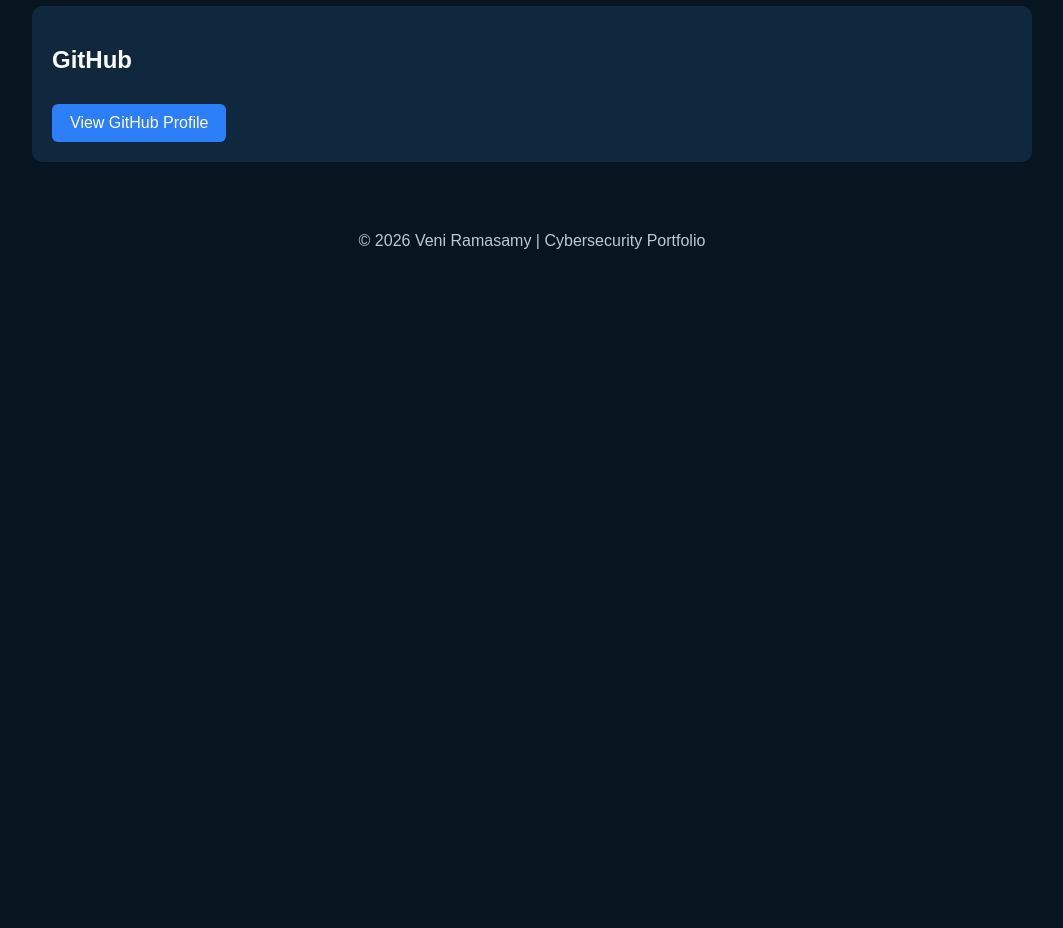
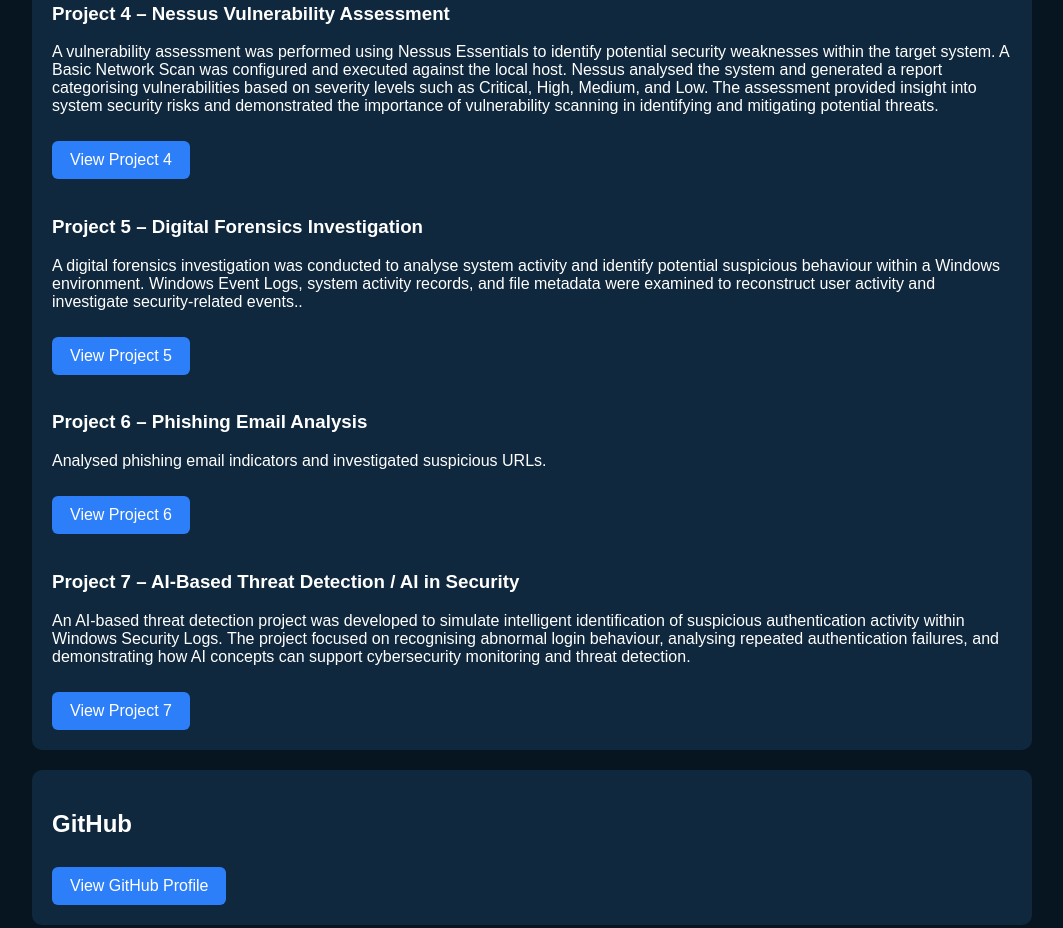
Before and after one commit to VR950612/Cybersecurity-Portfolio, a plain HTML site: page index.html in a window 1280 px wide. Shown: the part 1410-2338 px from the top of the page, without its empty margins (108-1171 px from the left). Before the commit the page ends 1680 px from the top, so only its background shows below. Drawn offline with Linux system fonts and the light colour scheme.

Commit message:
Update index.html

```diff
--- a/index.html
+++ b/index.html
@@ -137,6 +137,68 @@
            target="_blank">
            View Project 3
         </a>
+         <br><br>
+
+        <h3>Project 4 – Nessus Vulnerability Assessment</h3>
+        <p>
+            A vulnerability assessment was performed using Nessus Essentials to identify
+            potential security weaknesses within the target system. A Basic Network Scan
+            was configured and executed against the local host. Nessus analysed the system
+            and generated a report categorising vulnerabilities based on severity levels
+            such as Critical, High, Medium, and Low. The assessment provided insight into
+            system security risks and demonstrated the importance of vulnerability scanning
+            in identifying and mitigating potential threats.
+        </p>
+
+        <a class="button"
+           href="./project4/index.html"
+           target="_blank">
+           View Project 4
+        </a>
+         <br><br>
+
+        <h3>Project 5 – Digital Forensics Investigation</h3>
+        <p>
+            A digital forensics investigation was conducted to analyse system activity and
+            identify potential suspicious behaviour within a Windows environment. Windows Event Logs,
+            system activity records, and file metadata were examined to reconstruct user activity and
+            investigate security-related events..
+        </p>
+
+        <a class="button"
+           href="./project5/index.html"
+           target="_blank">
+           View Project 5
+        </a>
+         <br><br>
+
+        <h3>Project 6 – Phishing Email Analysis</h3>
+        <p>
+            Analysed phishing email indicators and investigated suspicious URLs.
+        </p>
+
+        <a class="button"
+           href="./project6/index.html"
+           target="_blank">
+           View Project 6
+        </a>
+        <br><br>
+
+        <h3>Project 7 – AI-Based Threat Detection / AI in Security</h3>
+        <p>
+            An AI-based threat detection project was developed to simulate
+            intelligent identification of suspicious authentication activity
+            within Windows Security Logs. The project focused on recognising
+            abnormal login behaviour, analysing repeated authentication failures,
+            and demonstrating how AI concepts can support cybersecurity monitoring and
+            threat detection.
+        </p>
+
+        <a class="button"
+           href="./project7/index.html"
+           target="_blank">
+           View Project 7
+        </a>
     </div>
 
     <div class="card">
```
